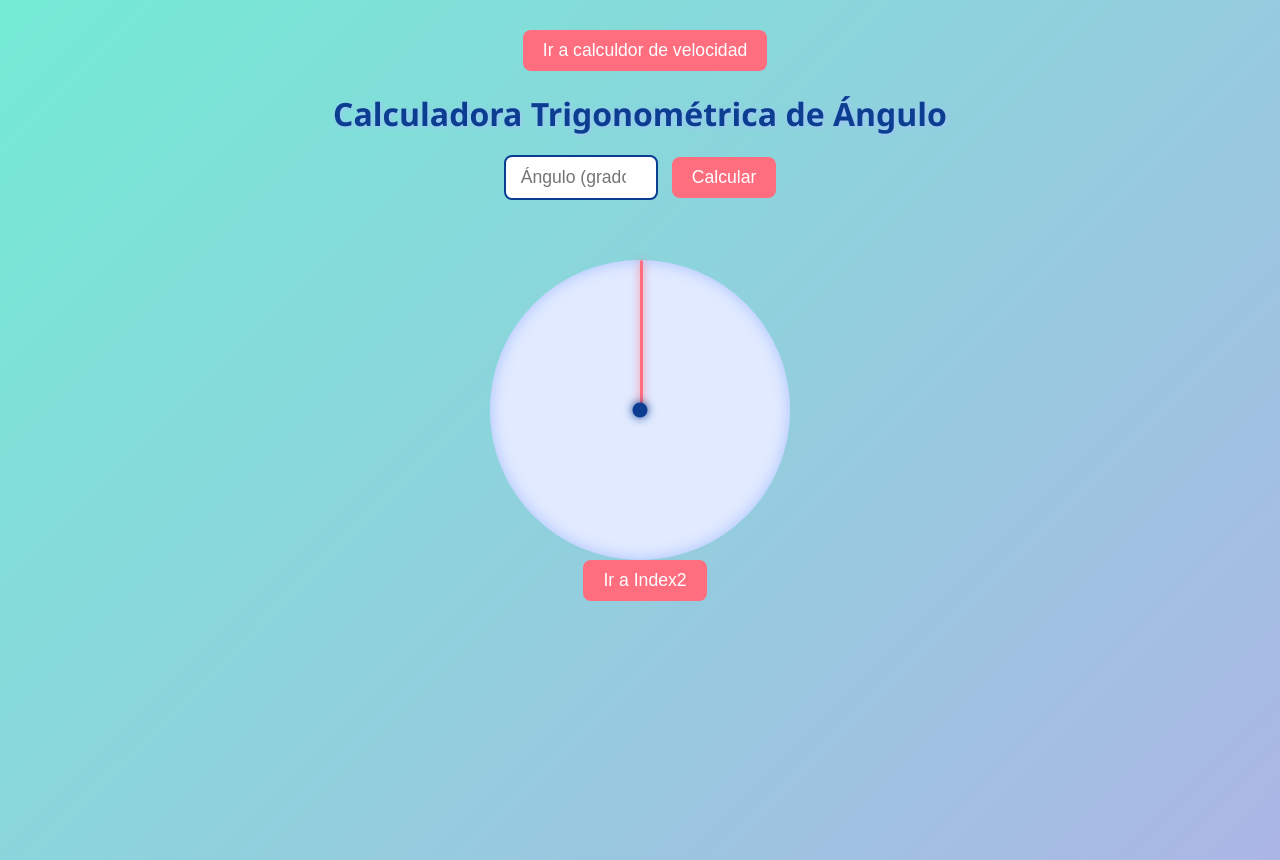
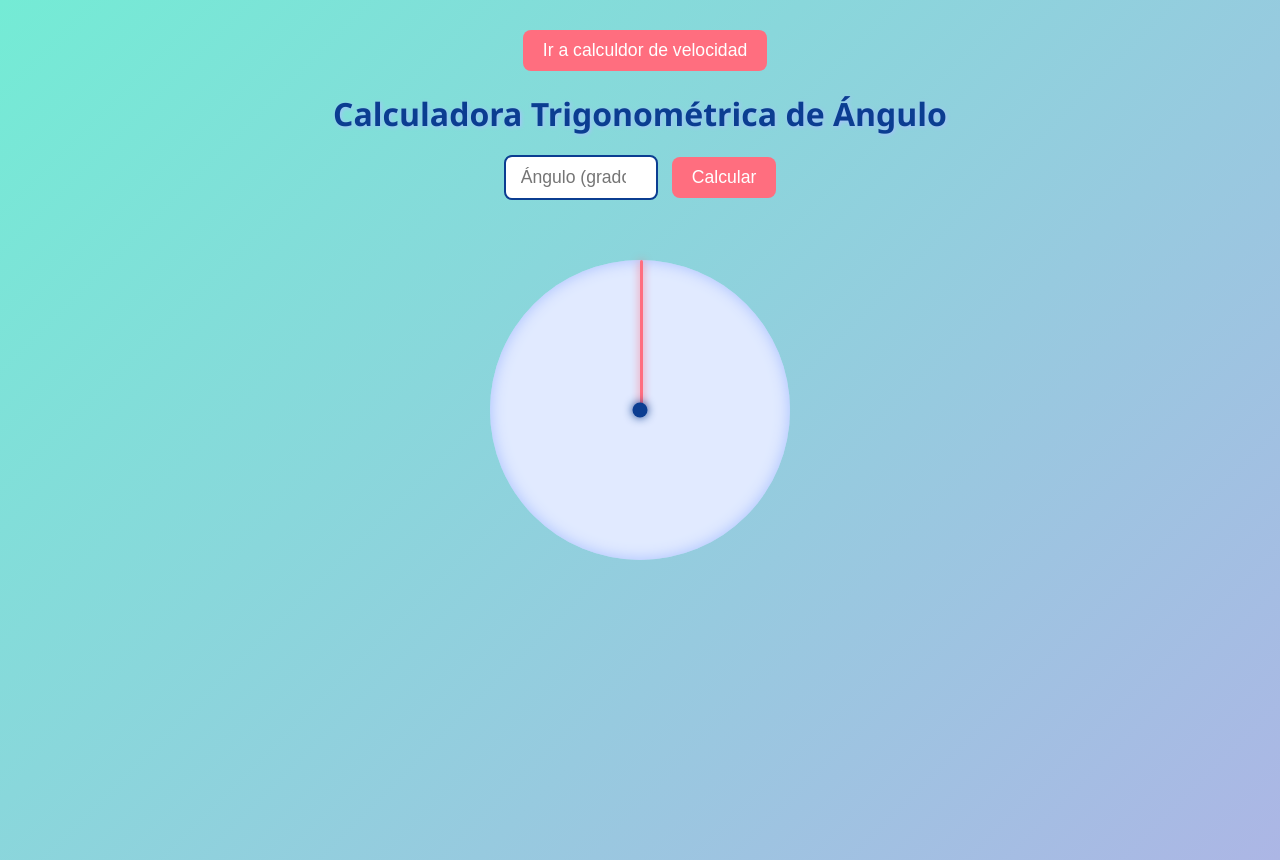
Before and after one commit to ElJotaNew/Classs, a plain HTML site: page index.html in a window 1280 px wide. Drawn offline with Linux system fonts and the light colour scheme.

Commit message:
Remove navigation button to index2.html
Removed button that navigates to index2.html

```diff
--- a/index.html
+++ b/index.html
@@ -121,9 +121,6 @@
     <div class="center-dot"></div>
   </div>
 
-  <button onclick="window.location.href='index2.html'">Ir a Index2</button>
-
-
   <script>
     function calcular() {
       const angleInput = document.getElementById('angleInput');
```
